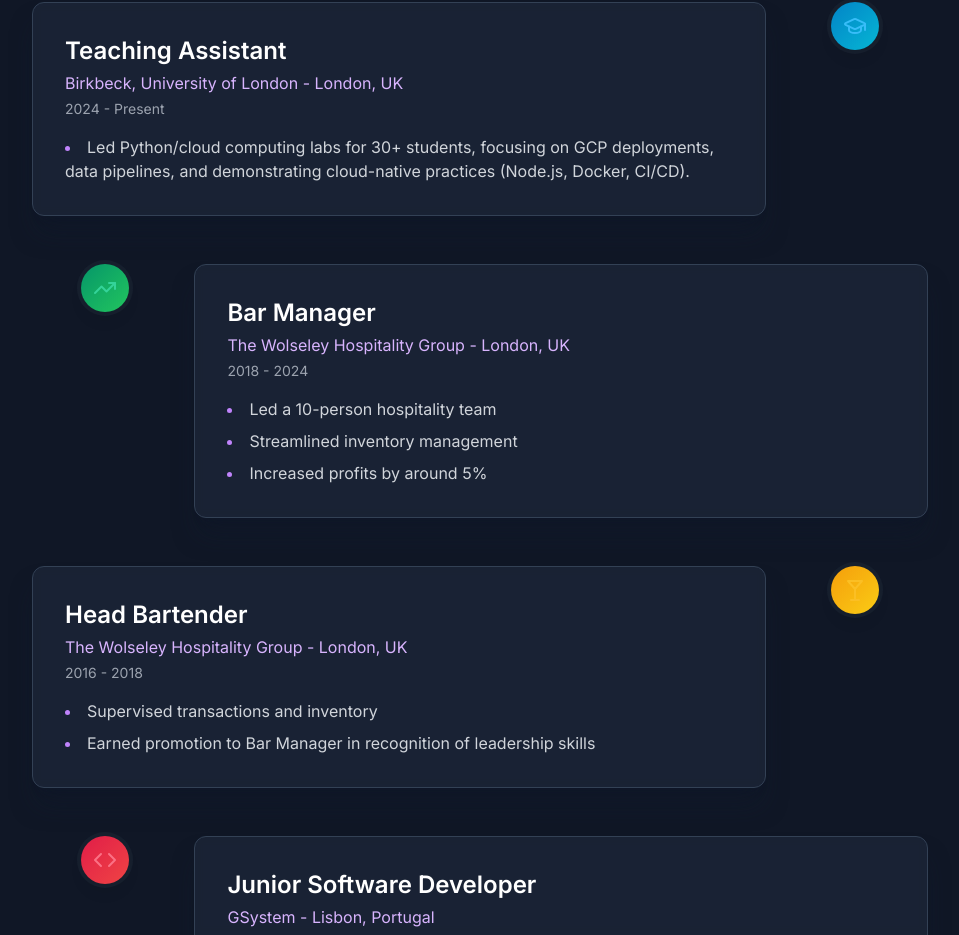
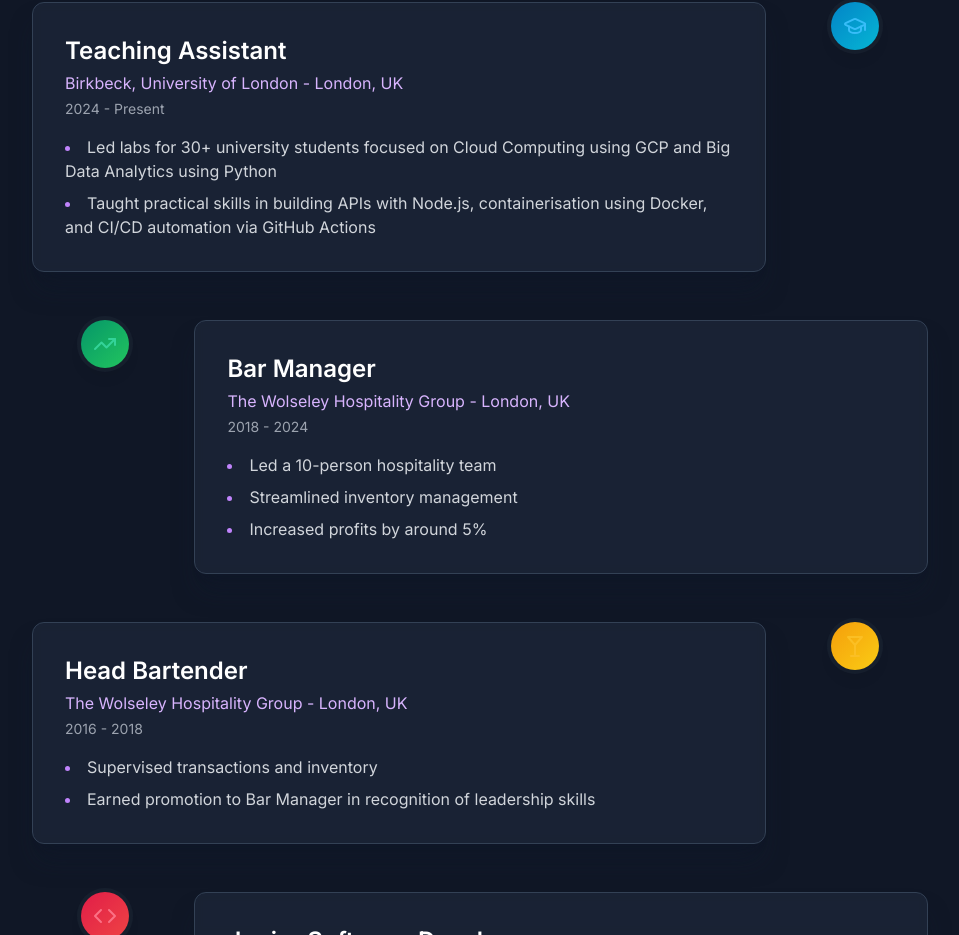
Before and after one commit to cgoncalves94/portfolio-cesar, a Next.js app: page / in a window 1280 px wide. Shown: the part 4111-5046 px from the top of the page, without its empty margins (160-1119 px from the left). Built offline with nearby package versions, Linux system fonts and the light colour scheme.

Commit message:
feat: update experience details for clarity and specificity in Cloud Computing and Big Data Analytics

```diff
--- a/src/components/Experience.tsx
+++ b/src/components/Experience.tsx
@@ -30,7 +30,8 @@
     location: 'London, UK',
     period: '2024 - Present',
     details: [
-      'Led Python/cloud computing labs for 30+ students, focusing on GCP deployments, data pipelines, and demonstrating cloud-native practices (Node.js, Docker, CI/CD).',
+      'Led labs for 30+ university students focused on Cloud Computing using GCP and Big Data Analytics using Python',
+      'Taught practical skills in building APIs with Node.js, containerisation using Docker, and CI/CD automation via GitHub Actions',
     ],
     icon: <GraduationCap className="h-6 w-6 text-sky-400" />,
     gradient: 'from-sky-600 to-cyan-500',
```
